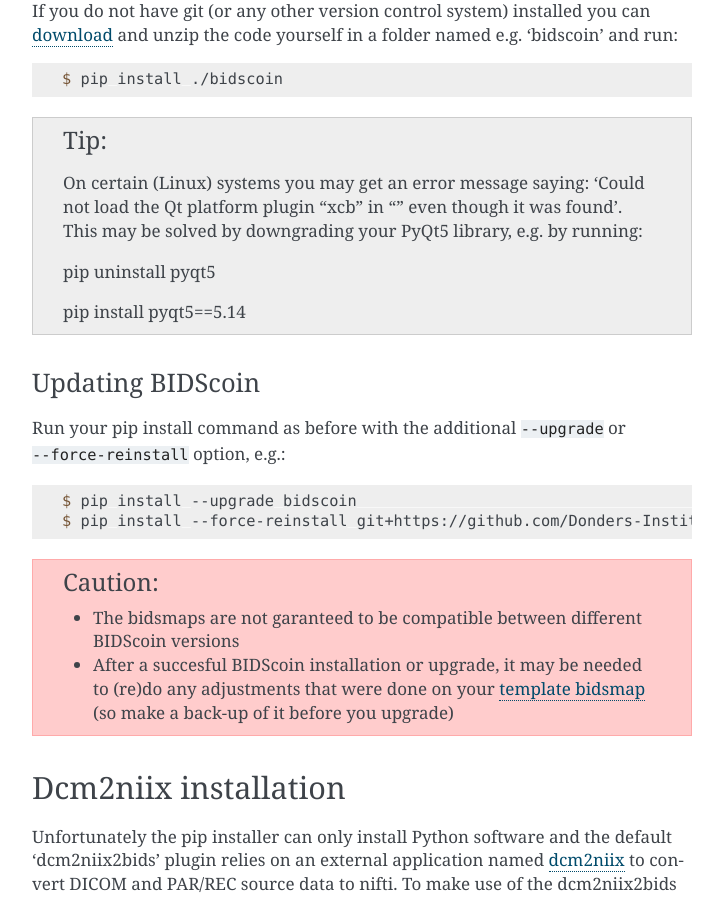
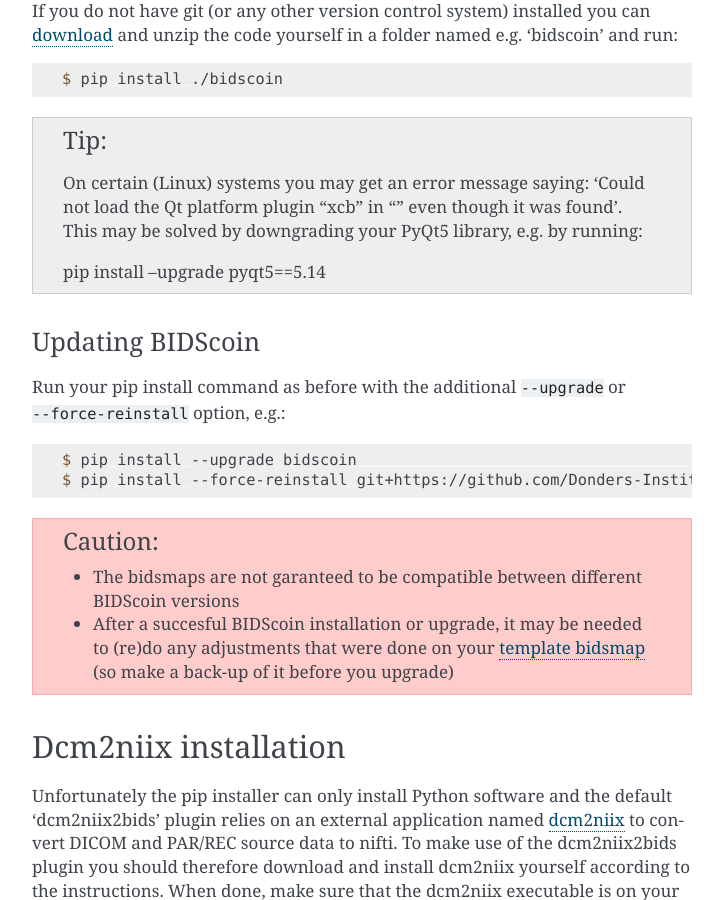
Before and after one commit to Donders-Institute/bidscoin, a Sphinx documentation site: the page built from docs/installation.rst, in a window 1280 px wide and 900 px high, scrolled down 786 px. Shown: the whole window, without its empty margins (388-1111 px from the left). Built offline with Sphinx 7.4.7, drawn with Linux system fonts in a browser that asks for light colours.

Commit message:
Minor tweaks

```diff
--- a/docs/installation.rst
+++ b/docs/installation.rst
@@ -35,9 +35,7 @@
 .. tip::
    On certain (Linux) systems you may get an error message saying: 'Could not load the Qt platform plugin "xcb" in "" even though it was found'. This may be solved by downgrading your PyQt5 library, e.g. by running:
 
-   pip uninstall pyqt5
-
-   pip install pyqt5==5.14
+   pip install --upgrade pyqt5==5.14
 
 Updating BIDScoin
 ^^^^^^^^^^^^^^^^^
```
